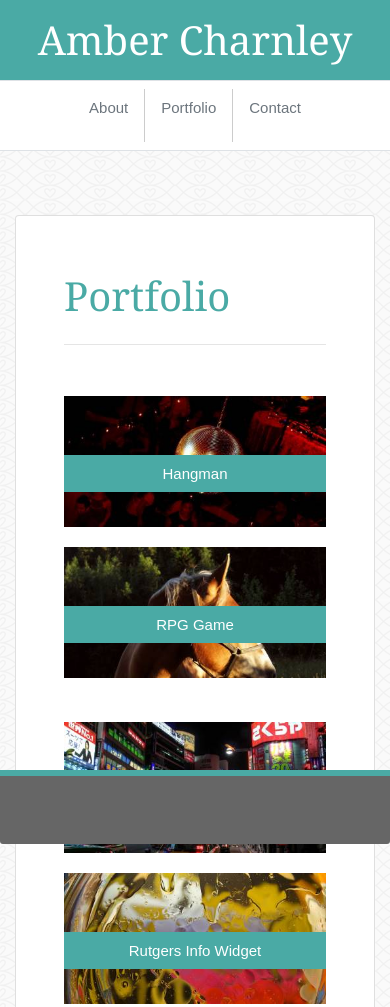
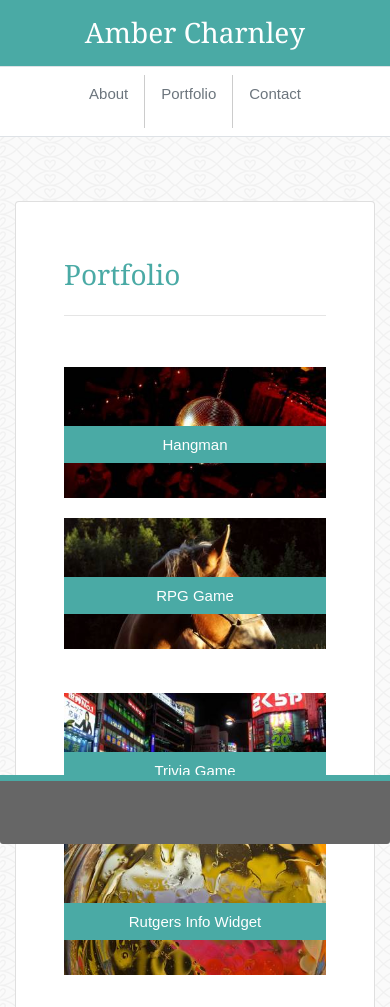
Before and after one commit to 2MLCMonkeys/Bootstrap-Portfolio, a plain HTML site: page portfolio.html in a window 390 px wide. Shown: the top 1007 px of the page. Drawn offline with nearby package versions, Linux system fonts and the light colour scheme.

Commit message:
updating media queries

```diff
--- a/style.css
+++ b/style.css
@@ -117,6 +117,10 @@ h3 {
 }
 
 @media screen and (max-width: 400px) {
+    h1{
+        font-size: 28px;
+    }
+
     a{
         font-size: 15px;
     }
@@ -175,8 +179,12 @@ h3 {
         width:100%;
         min-width: 175px;
     }
+
+    .pb-4{
+        padding-bottom: 10px;
+    }
+
+    #footer {
+        font-size:10px;
+    }
 }
-
-.pb-4{
-    padding-bottom: 10px;
-}
```
